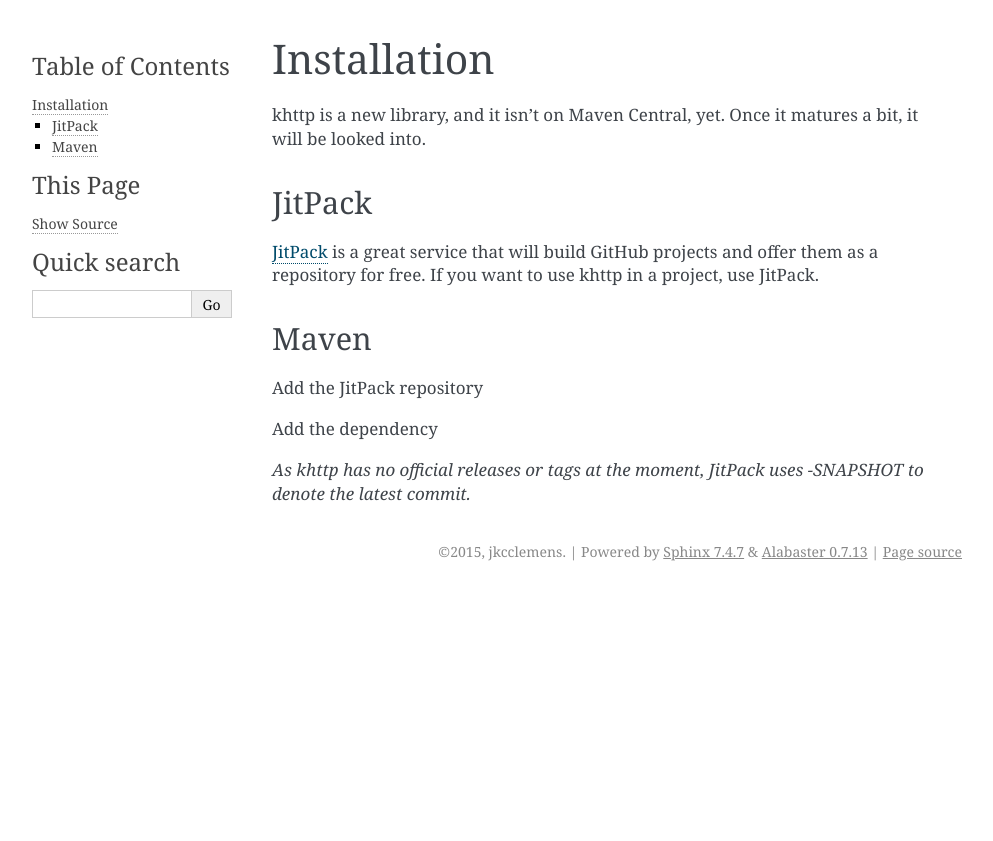
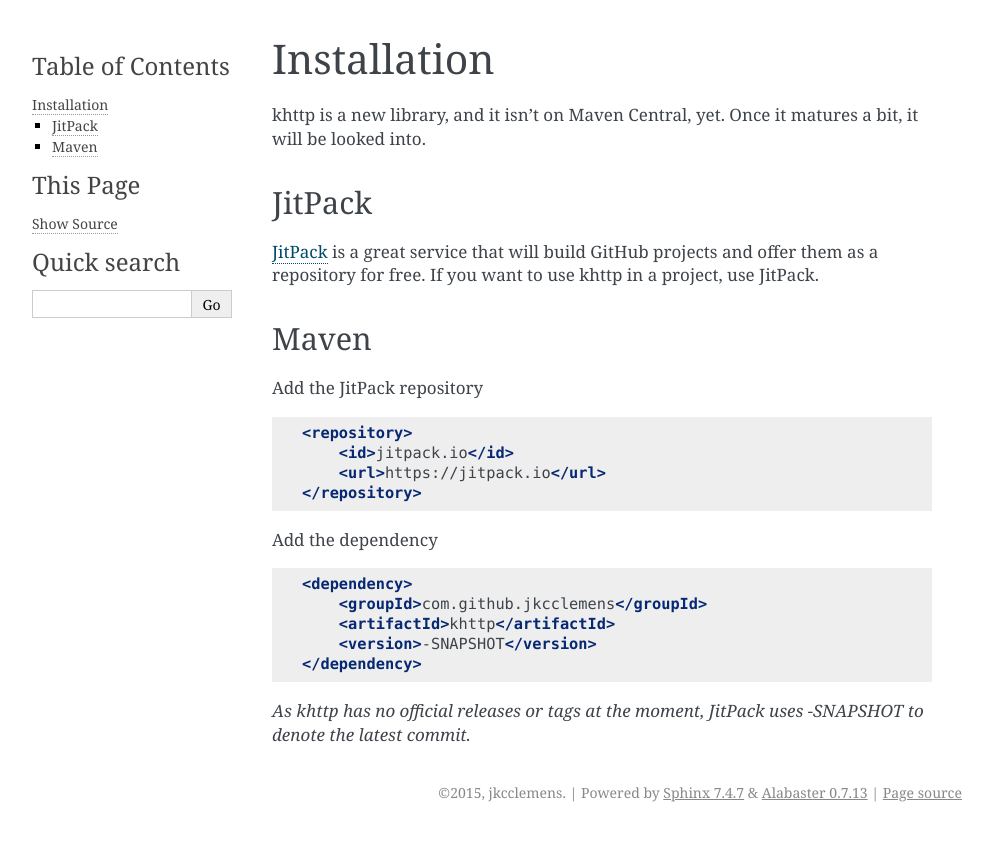
Before and after one commit to Karn/khttp-android, a Sphinx documentation site: the page built from docs/source/user/install.rst, in a window 1280 px wide. Shown: the top 841 px of the page, without its empty margins (148-1141 px from the left). Built offline with Sphinx 7.4.7, drawn with Linux system fonts in a browser that asks for light colours.

Commit message:
Fixed: This syntax is so weird

```diff
--- a/docs/source/user/install.rst
+++ b/docs/source/user/install.rst
@@ -16,7 +16,7 @@ Maven
 
 Add the JitPack repository
 
-.. code-block: xml
+.. code-block:: xml
 
 	<repository>
 	    <id>jitpack.io</id>
@@ -25,7 +25,7 @@ Add the JitPack repository
 
 Add the dependency
 
-.. code-block: xml
+.. code-block:: xml
 
 	<dependency>
 	    <groupId>com.github.jkcclemens</groupId>
```
